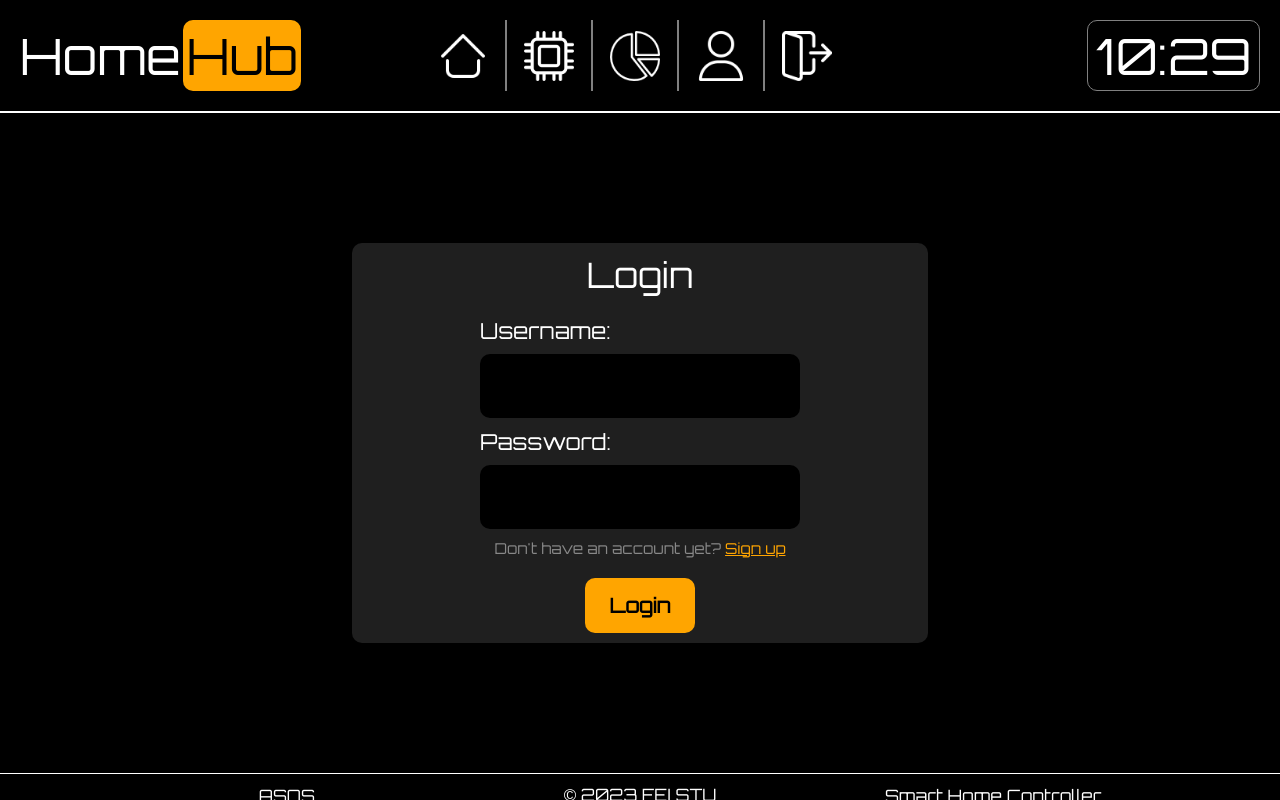
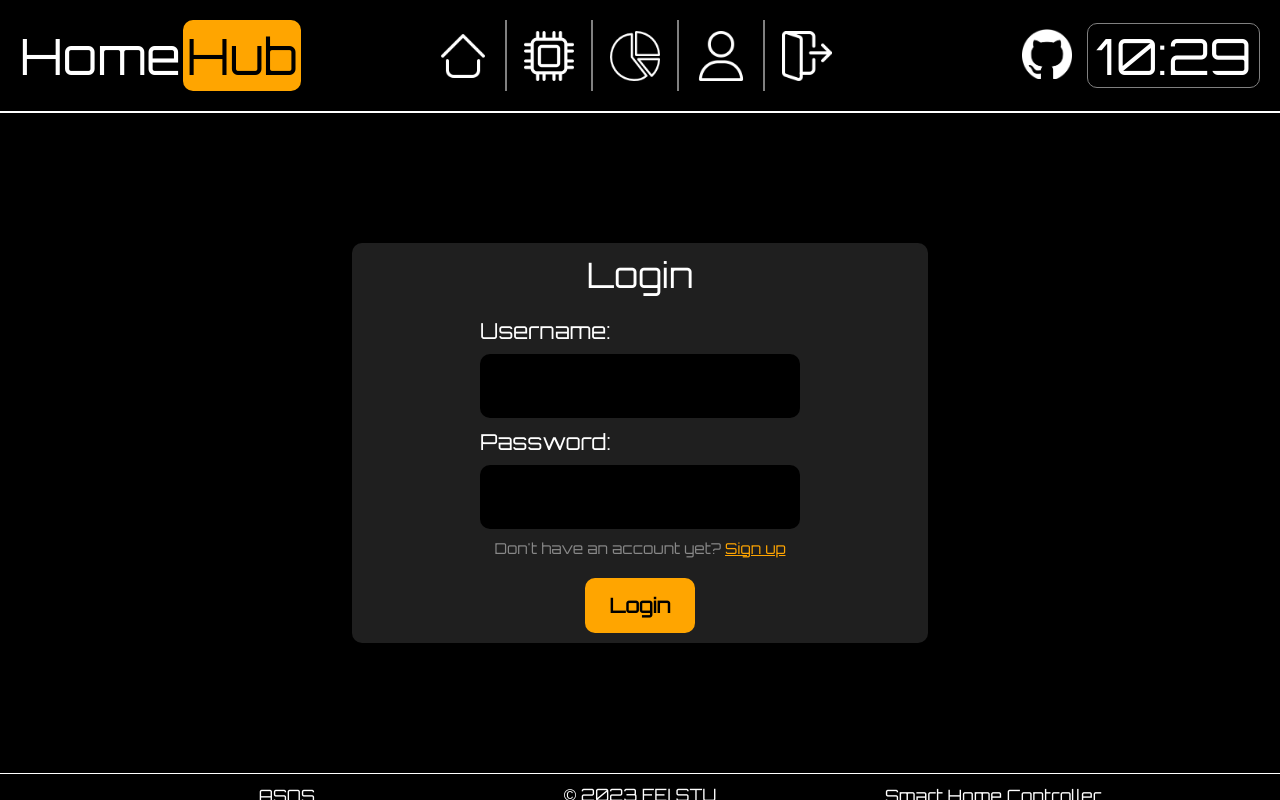
Before and after one commit to Tezim/HomeHub, a React (Create React App) app in the folder frontend/: page / in a window 1280 px wide. Built offline with nearby package versions, Linux system fonts and the light colour scheme; no server answers.

Commit message:
add github link

```diff
--- /dev/null
+++ b/frontend/src/components/TopBar/GithubLink.js
@@ -0,0 +1,17 @@
+const GithubLink = () => {
+  return (
+    <a
+      href={"https://github.com/Tezim/HomeHub"}
+      target="_blank"
+      rel="noopener noreferrer"
+    >
+      <img
+        src={"/github-mark-white.png"}
+        alt="GitHub Logo"
+        style={{ width: "50px", height: "50px" }}
+      />
+    </a>
+  );
+};
+
+export default GithubLink;
--- a/frontend/src/components/TopBar/TopBar.js
+++ b/frontend/src/components/TopBar/TopBar.js
@@ -1,4 +1,5 @@
 import Clock from "./Clock";
+import GithubLink from "./GithubLink";
 import Logo from "./Logo";
 import NavBar from "./NavBar";
 
@@ -20,7 +21,17 @@ const TopBar = () => {
         <div style={{ flex: 2, display: "flex", justifyContent: "center" }}>
           <NavBar />
         </div>
-        <div style={{ flex: 1, display: "flex", justifyContent: "flex-end" }}>
+        <div
+          style={{
+            flex: 1,
+            display: "flex",
+            justifyContent: "flex-end",
+            alignItems: "center",
+          }}
+        >
+          <div style={{ marginRight: "15px" }}>
+            <GithubLink />
+          </div>
           <Clock />
         </div>
       </div>
```
Also changed, not shown: frontend/public/github-mark-white.png (added).
